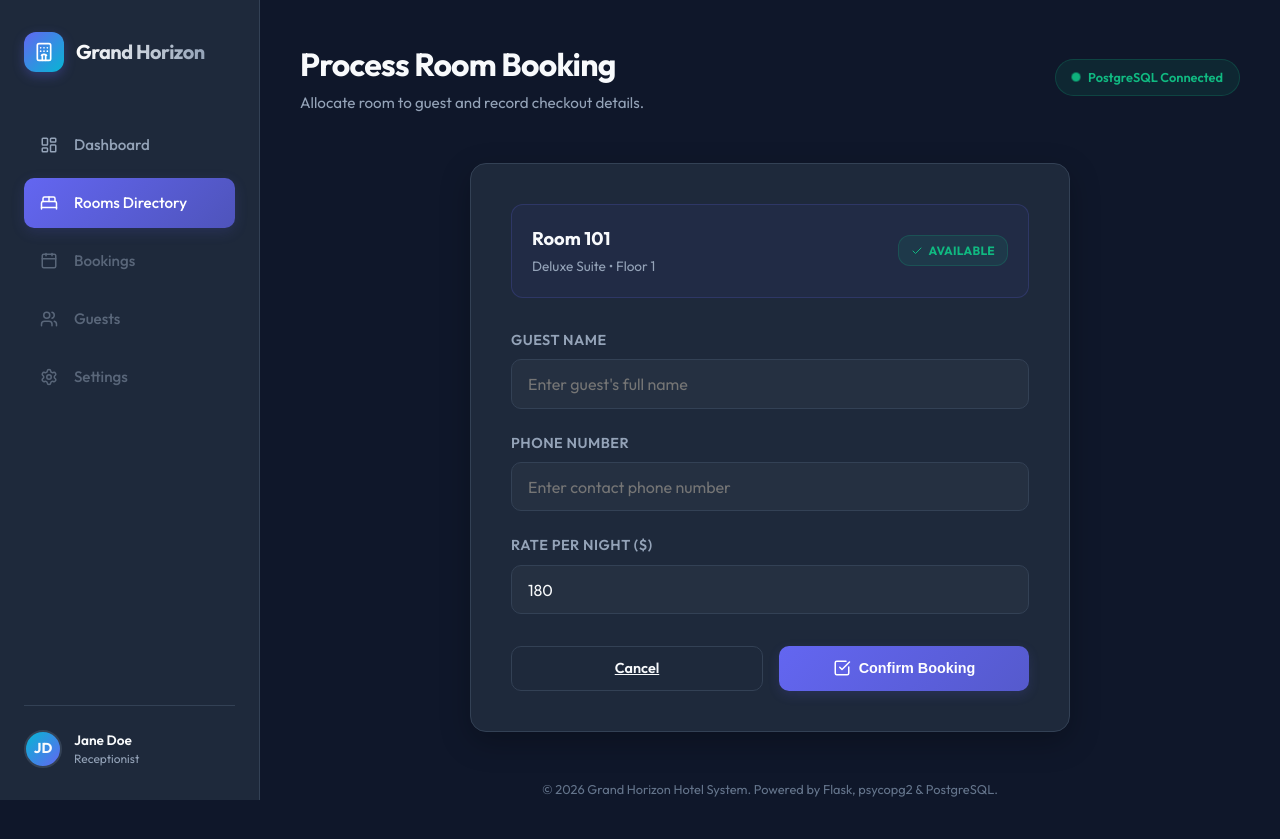
After one commit to Manikantamani006/oyo-booking-system, a Flask app: page /book/1 in a window 1280 px wide. The commit adds this page. Run offline with Flask 3, Linux system fonts and the light colour scheme; data that the repository does not hold is empty; some libraries are stand-ins or nearby versions.

Commit message:
Add booking flow feature, book.html form, and upgrade database schema to include guest details

```diff
--- a/app.py
+++ b/app.py
@@ -1,12 +1,22 @@
 import os
-from flask import Flask, render_template
+from flask import Flask, render_template, request, redirect, url_for
 from db import get_db_connection
+
+class RoomDict(dict):
+    def __getitem__(self, key):
+        if isinstance(key, int):
+            # Mapping index positions to dictionary keys
+            keys_order = ["id", "room_number", "room_type", "price", "status", "max_occupancy", "floor", "amenities", "guest_name", "guest_phone"]
+            if 0 <= key < len(keys_order):
+                return self.get(keys_order[key])
+        return super().__getitem__(key)
 
 app = Flask(__name__)
 
 # Mock list of dictionary objects representing hotel rooms
 MOCK_ROOMS = [
     {
+        "id": 1,
         "room_number": "101",
         "room_type": "Deluxe Suite",
         "price": 180.0,
@@ -16,6 +26,7 @@ MOCK_ROOMS = [
         "floor": 1
     },
     {
+        "id": 2,
         "room_number": "102",
         "room_type": "Standard Double",
         "price": 120.0,
@@ -25,6 +36,7 @@ MOCK_ROOMS = [
         "floor": 1
     },
     {
+        "id": 3,
         "room_number": "201",
         "room_type": "Executive Suite",
         "price": 285.0,
@@ -34,6 +46,7 @@ MOCK_ROOMS = [
         "floor": 2
     },
     {
+        "id": 4,
         "room_number": "202",
         "room_type": "Standard Single",
         "price": 85.0,
@@ -43,6 +56,7 @@ MOCK_ROOMS = [
         "floor": 2
     },
     {
+        "id": 5,
         "room_number": "301",
         "room_type": "Presidential Penthouse",
         "price": 650.0,
@@ -52,6 +66,7 @@ MOCK_ROOMS = [
         "floor": 3
     },
     {
+        "id": 6,
         "room_number": "302",
         "room_type": "Family Suite",
         "price": 220.0,
@@ -123,7 +138,7 @@ def rooms():
         # Convert rows and parse amenities string if needed
         parsed_rooms = []
         for r in db_rooms:
-            room_dict = dict(r)
+            room_dict = RoomDict(r)
             amenities = room_dict.get("amenities", "")
             if isinstance(amenities, str):
                 room_dict["amenities"] = [a.strip() for a in amenities.split(",") if a.strip()]
@@ -142,7 +157,84 @@ def rooms():
         rooms_list = MOCK_ROOMS
         db_connected = False
 
+    rooms_list = [RoomDict(r) for r in rooms_list]
     return render_template("rooms.html", rooms=rooms_list, db_connected=db_connected)
+
+
+@app.route('/book/<int:room_id>', methods=['GET', 'POST'])
+def book_room(room_id):
+    db_connected = False
+    room = None
+
+    if request.method == 'POST':
+        guest_name = request.form.get('guest_name')
+        guest_phone = request.form.get('guest_phone')
+        try:
+            price = int(float(request.form.get('price', 0)))
+        except ValueError:
+            price = 0
+
+        try:
+            conn = get_db_connection()
+            cur = conn.cursor()
+            cur.execute("""
+                UPDATE rooms
+                SET status = 'Booked',
+                    guest_name = %s,
+                    guest_phone = %s,
+                    price = %s
+                WHERE id = %s;
+            """, (guest_name, guest_phone, price, room_id))
+            conn.commit()
+            cur.close()
+            conn.close()
+            db_connected = True
+        except Exception as e:
+            print(f"[DB Error] Failed to book room: {e}")
+            # Mock update fallback
+            for r in MOCK_ROOMS:
+                if r.get("id") == room_id:
+                    r["status"] = "Booked"
+                    r["guest_name"] = guest_name
+                    r["guest_phone"] = guest_phone
+                    r["price"] = float(price)
+                    break
+        return redirect(url_for('rooms'))
+
+    else: # GET method
+        try:
+            conn = get_db_connection()
+            cur = conn.cursor()
+            cur.execute("SELECT * FROM rooms WHERE id = %s;", (room_id,))
+            room = cur.fetchone()
+            cur.close()
+            conn.close()
+            db_connected = True
+
+            if room:
+                room = dict(room)
+                # Parse amenities just in case
+                amenities = room.get("amenities", "")
+                if isinstance(amenities, str):
+                    room["amenities"] = [a.strip() for a in amenities.split(",") if a.strip()]
+                else:
+                    room["amenities"] = list(amenities) if amenities else []
+        except Exception as e:
+            print(f"[DB Error] Failed to fetch room details for booking: {e}")
+            db_connected = False
+
+        # Fallback to mock data if DB failed or room wasn't found in DB
+        if not room:
+            for r in MOCK_ROOMS:
+                if r.get("id") == room_id:
+                    room = r
+                    break
+
+        if not room:
+            return "Room not found", 404
+
+        room = RoomDict(room)
+        return render_template('book.html', room=room, db_connected=db_connected)
 
 
 if __name__ == "__main__":
--- a/setup_db.py
+++ b/setup_db.py
@@ -69,7 +69,9 @@ def setup_database():
                 status VARCHAR(50) NOT NULL,
                 max_occupancy INTEGER DEFAULT 2,
                 floor INTEGER DEFAULT 1,
-                amenities VARCHAR(255) DEFAULT ''
+                amenities VARCHAR(255) DEFAULT '',
+                guest_name VARCHAR(100),
+                guest_phone VARCHAR(50)
             );
         """)
         print("Table 'rooms' created successfully.")
--- /dev/null
+++ b/templates/book.html
@@ -0,0 +1,233 @@
+<!DOCTYPE html>
+<html lang="en">
+<head>
+    <meta charset="UTF-8">
+    <meta name="viewport" content="width=device-width, initial-scale=1.0">
+    <title>Book Room {{ room.room_number }} - Grand Horizon Hotel</title>
+    <!-- Google Fonts for modern typography -->
+    <link rel="preconnect" href="https://fonts.googleapis.com">
+    <link rel="preconnect" href="https://fonts.gstatic.com" crossorigin>
+    <link href="https://fonts.googleapis.com/css2?family=Outfit:wght@300;400;500;600;700;800&display=swap" rel="stylesheet">
+    <!-- Local style sheets -->
+    <link rel="stylesheet" href="{{ url_for('static', filename='css/style.css') }}">
+    <meta name="description" content="Book room {{ room.room_number }} for guest stay.">
+    <style>
+        /* Extra styles specific to the booking form card */
+        .form-card {
+            max-width: 600px;
+            margin: 0 auto;
+            background-color: var(--bg-surface);
+            border: 1px solid var(--border-color);
+            border-radius: 16px;
+            padding: 2.5rem;
+            box-shadow: 0 10px 30px rgba(0, 0, 0, 0.25);
+        }
+
+        .form-group {
+            margin-bottom: 1.5rem;
+            display: flex;
+            flex-direction: column;
+            gap: 0.5rem;
+        }
+
+        .form-label {
+            font-size: 0.9rem;
+            font-weight: 600;
+            color: var(--text-secondary);
+            text-transform: uppercase;
+            letter-spacing: 0.5px;
+        }
+
+        .form-control {
+            background-color: rgba(255, 255, 255, 0.03);
+            border: 1px solid var(--border-color);
+            border-radius: 10px;
+            padding: 0.85rem 1rem;
+            color: var(--text-primary);
+            font-family: var(--font-sans);
+            font-size: 1rem;
+            transition: var(--transition-smooth);
+            width: 100%;
+        }
+
+        .form-control:focus {
+            outline: none;
+            border-color: var(--accent-indigo);
+            background-color: rgba(255, 255, 255, 0.05);
+            box-shadow: 0 0 12px var(--accent-indigo-glow);
+        }
+
+        .room-summary-box {
+            background-color: rgba(99, 102, 241, 0.05);
+            border: 1px solid rgba(99, 102, 241, 0.2);
+            border-radius: 12px;
+            padding: 1.25rem;
+            margin-bottom: 2rem;
+            display: flex;
+            justify-content: space-between;
+            align-items: center;
+        }
+
+        .room-summary-details h3 {
+            font-size: 1.15rem;
+            font-weight: 700;
+            margin-bottom: 0.25rem;
+        }
+
+        .room-summary-details p {
+            color: var(--text-secondary);
+            font-size: 0.85rem;
+        }
+
+        .btn-submit-group {
+            display: flex;
+            gap: 1rem;
+            margin-top: 2rem;
+        }
+
+        .btn-submit-group button, .btn-submit-group a {
+            flex: 1;
+            justify-content: center;
+            text-align: center;
+        }
+    </style>
+</head>
+<body>
+    <div class="app-container">
+        <!-- Sidebar Navigation -->
+        <aside class="sidebar">
+            <div class="logo-container">
+                <div class="logo-icon">
+                    <i data-lucide="hotel" style="color: #ffffff; width: 20px; height: 20px;"></i>
+                </div>
+                <span class="logo-text">Grand Horizon</span>
+            </div>
+
+            <nav style="flex-grow: 1;">
+                <ul class="nav-menu">
+                    <li class="nav-item">
+                        <a href="/" id="nav-dashboard">
+                            <i data-lucide="layout-dashboard" style="width: 18px; height: 18px;"></i>
+                            <span>Dashboard</span>
+                        </a>
+                    </li>
+                    <li class="nav-item active">
+                        <a href="/rooms" id="nav-rooms">
+                            <i data-lucide="bed-double" style="width: 18px; height: 18px;"></i>
+                            <span>Rooms Directory</span>
+                        </a>
+                    </li>
+                    <li class="nav-item">
+                        <a href="#" style="opacity: 0.5; cursor: not-allowed;" onclick="return false;">
+                            <i data-lucide="calendar" style="width: 18px; height: 18px;"></i>
+                            <span>Bookings</span>
+                        </a>
+                    </li>
+                    <li class="nav-item">
+                        <a href="#" style="opacity: 0.5; cursor: not-allowed;" onclick="return false;">
+                            <i data-lucide="users" style="width: 18px; height: 18px;"></i>
+                            <span>Guests</span>
+                        </a>
+                    </li>
+                    <li class="nav-item">
+                        <a href="#" style="opacity: 0.5; cursor: not-allowed;" onclick="return false;">
+                            <i data-lucide="settings" style="width: 18px; height: 18px;"></i>
+                            <span>Settings</span>
+                        </a>
+                    </li>
+                </ul>
+            </nav>
+
+            <div class="sidebar-footer">
+                <div class="user-avatar">JD</div>
+                <div class="user-info">
+                    <p class="user-name">Jane Doe</p>
+                    <p class="user-role">Receptionist</p>
+                </div>
+            </div>
+        </aside>
+
+        <!-- Main Body -->
+        <main class="main-content">
+            <!-- Top Bar -->
+            <header class="top-bar">
+                <div class="page-title">
+                    <h1 id="book-heading">Process Room Booking</h1>
+                    <p>Allocate room to guest and record checkout details.</p>
+                </div>
+                <div class="header-actions">
+                    <!-- Dynamic database connectivity status badge -->
+                    {% if db_connected %}
+                    <div class="badge-db connected" id="db-status-badge">
+                        <span class="pulse-dot"></span>
+                        <span>PostgreSQL Connected</span>
+                    </div>
+                    {% else %}
+                    <div class="badge-db disconnected" id="db-status-badge">
+                        <span class="pulse-dot"></span>
+                        <span>Database Offline</span>
+                    </div>
+                    {% endif %}
+                </div>
+            </header>
+
+            <!-- Booking Card Form -->
+            <section class="form-card" id="booking-form-card">
+                <div class="room-summary-box">
+                    <div class="room-summary-details">
+                        <h3>Room {{ room.room_number }}</h3>
+                        <p>{{ room.room_type }} &bull; Floor {{ room.floor }}</p>
+                    </div>
+                    <span class="status-badge available">
+                        <i data-lucide="check" style="width: 12px; height: 12px;"></i>
+                        {{ room.status }}
+                    </span>
+                </div>
+
+                <form method="POST" id="booking-form">
+                    <!-- Guest Name Input -->
+                    <div class="form-group">
+                        <label for="guest_name" class="form-label">Guest Name</label>
+                        <input type="text" id="guest_name" name="guest_name" class="form-control" placeholder="Enter guest's full name" required autocomplete="off">
+                    </div>
+
+                    <!-- Phone Number Input -->
+                    <div class="form-group">
+                        <label for="guest_phone" class="form-label">Phone Number</label>
+                        <input type="tel" id="guest_phone" name="guest_phone" class="form-control" placeholder="Enter contact phone number" required autocomplete="off">
+                    </div>
+
+                    <!-- Price Input -->
+                    <div class="form-group">
+                        <label for="price" class="form-label">Rate per Night ($)</label>
+                        <input type="number" id="price" name="price" class="form-control" value="{{ room.price|int }}" required autocomplete="off">
+                    </div>
+
+                    <!-- Submit Button -->
+                    <div class="btn-submit-group">
+                        <a href="/rooms" class="btn-primary" style="background: var(--bg-surface); border: 1px solid var(--border-color); color: var(--text-primary); box-shadow: none;">
+                            <span>Cancel</span>
+                        </a>
+                        <button type="submit" class="btn-primary" id="btn-confirm-booking">
+                            <i data-lucide="check-square" style="width: 18px; height: 18px;"></i>
+                            <span>Confirm Booking</span>
+                        </button>
+                    </div>
+                </form>
+            </section>
+
+            <!-- Footer -->
+            <footer class="app-footer">
+                <p>&copy; 2026 Grand Horizon Hotel System. Powered by Flask, psycopg2 & PostgreSQL.</p>
+            </footer>
+        </main>
+    </div>
+
+    <!-- Lucide icons package script for rendering beautiful icons -->
+    <script src="https://unpkg.com/lucide@latest"></script>
+    <script>
+        // Initialize Lucide icons on page load
+        lucide.createIcons();
+    </script>
+</body>
+</html>
```
Also changed, not shown: templates/rooms.html (+20 -4 lines), upgrade_db.py (added, +42 -0 lines).
